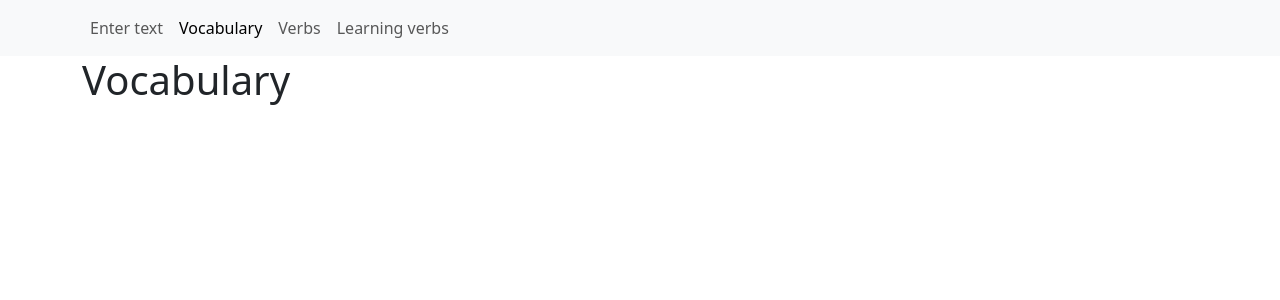
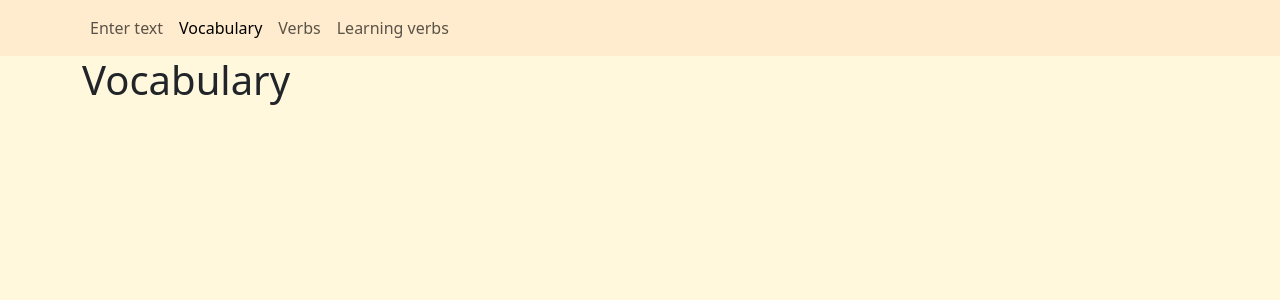
Before and after one commit to MiIos1988/vocabulary, a React (Create React App) app in the folder frontend/: page /vocabulary in a window 1280 px wide. Shown: the top 300 px of the page. Built offline with nearby package versions, Linux system fonts and the light colour scheme.

Commit message:
Add background color

```diff
--- a/frontend/src/assets/scss/learningVerbs.scss
+++ b/frontend/src/assets/scss/learningVerbs.scss
@@ -1,3 +1,7 @@
+.learningDiv {
+  background-color: bisque;
+}
+
 .inputField {
   font-size: 1.5rem;
   text-align: center;
--- a/frontend/src/assets/scss/vocabulary.scss
+++ b/frontend/src/assets/scss/vocabulary.scss
@@ -1,12 +1,16 @@
 .englishWord {
-    width: 200px;
+  width: 200px;
+  background-color: bisque;
 }
 
 .result {
-    width: 200px;
+  width: 200px;
 }
 
 .divVerbs:hover {
-    background-color: burlywood !important;
-    font-weight: bold;
+  background-color: burlywood !important;
+  font-weight: bold;
 }
+.navbarCom {
+  background-color: blanchedalmond;
+}
--- a/frontend/src/components/LearningVerbsComponent.jsx
+++ b/frontend/src/components/LearningVerbsComponent.jsx
@@ -57,7 +57,7 @@ const LearningVerbsComponent = () => {
   };
 
   return (
-    <div className="container">
+    <div className="container ">
       {singleWord ? (
         <div className="text-center">
           <div className="d-flex justify-content-center mt-5">
--- a/frontend/src/components/NavbarComponent.jsx
+++ b/frontend/src/components/NavbarComponent.jsx
@@ -3,7 +3,7 @@ import { Link, NavLink } from 'react-router-dom'
 
 const NavbarComponent = () => {
   return (
-    <nav className="navbar navbar-expand navbar-light bg-light ">
+    <nav className="navbar navbar-expand navbar-light navbarCom">
   <div className="container">
     <div className="collapse navbar-collapse" id="navbarNav">
       <ul className="navbar-nav">
--- a/frontend/src/components/VerbsComponent.jsx
+++ b/frontend/src/components/VerbsComponent.jsx
@@ -10,8 +10,8 @@ const VerbsComponent = () => {
     )
     return arrayVerbs && arrayVerbs.map((verbs, index) => {
         return (
-            <div className='bg-light divVerbs ' key={index}>
-                <p className='text-center fs-5'>{verbs}</p>
+            <div className=' divVerbs text-center' key={index}>
+                <p className='text-center fs-2'>{verbs}</p>
                 <hr className=' m-0'/>
             </div>
         )
--- a/frontend/src/index.scss
+++ b/frontend/src/index.scss
@@ -1,2 +1,7 @@
 @import './assets/scss/vocabulary.scss';
 @import './assets/scss/learningVerbs.scss';
+
+body{
+  box-sizing: border-box;
+  background-color: cornsilk;
+}
```
